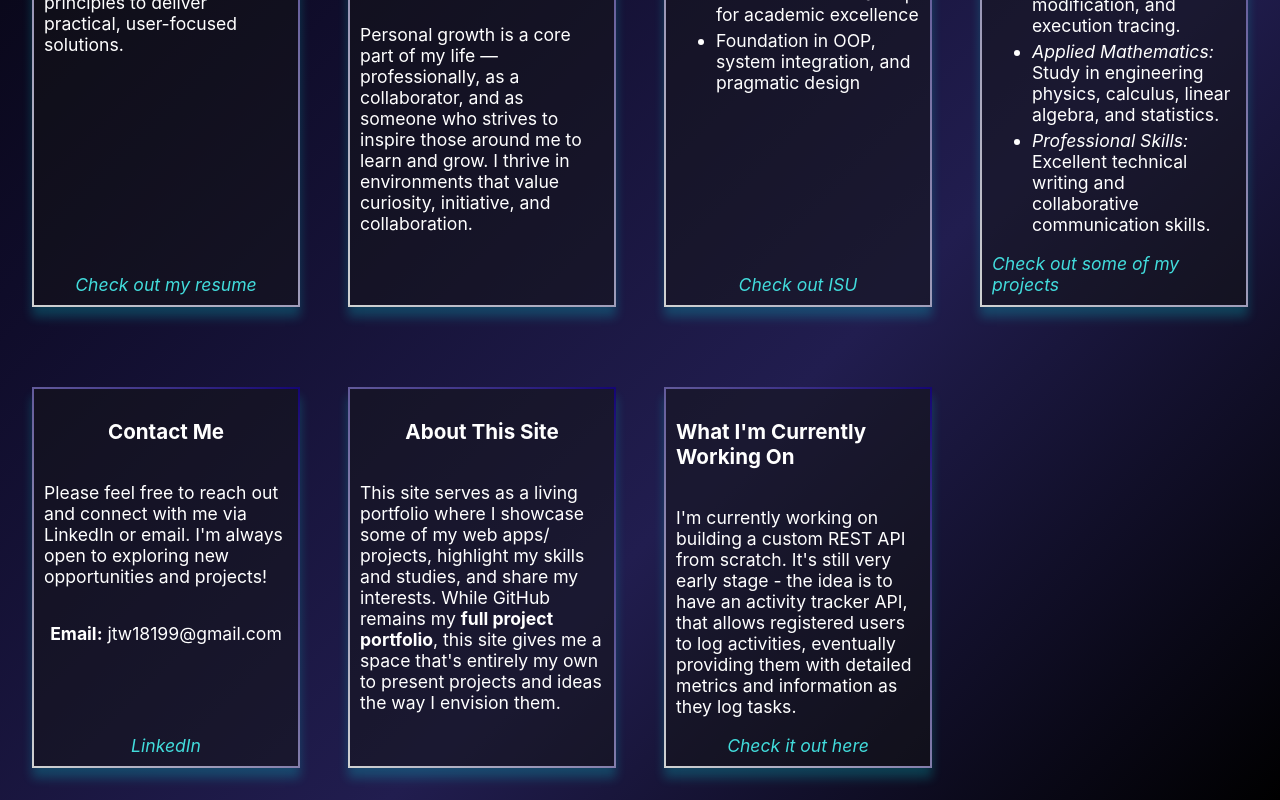
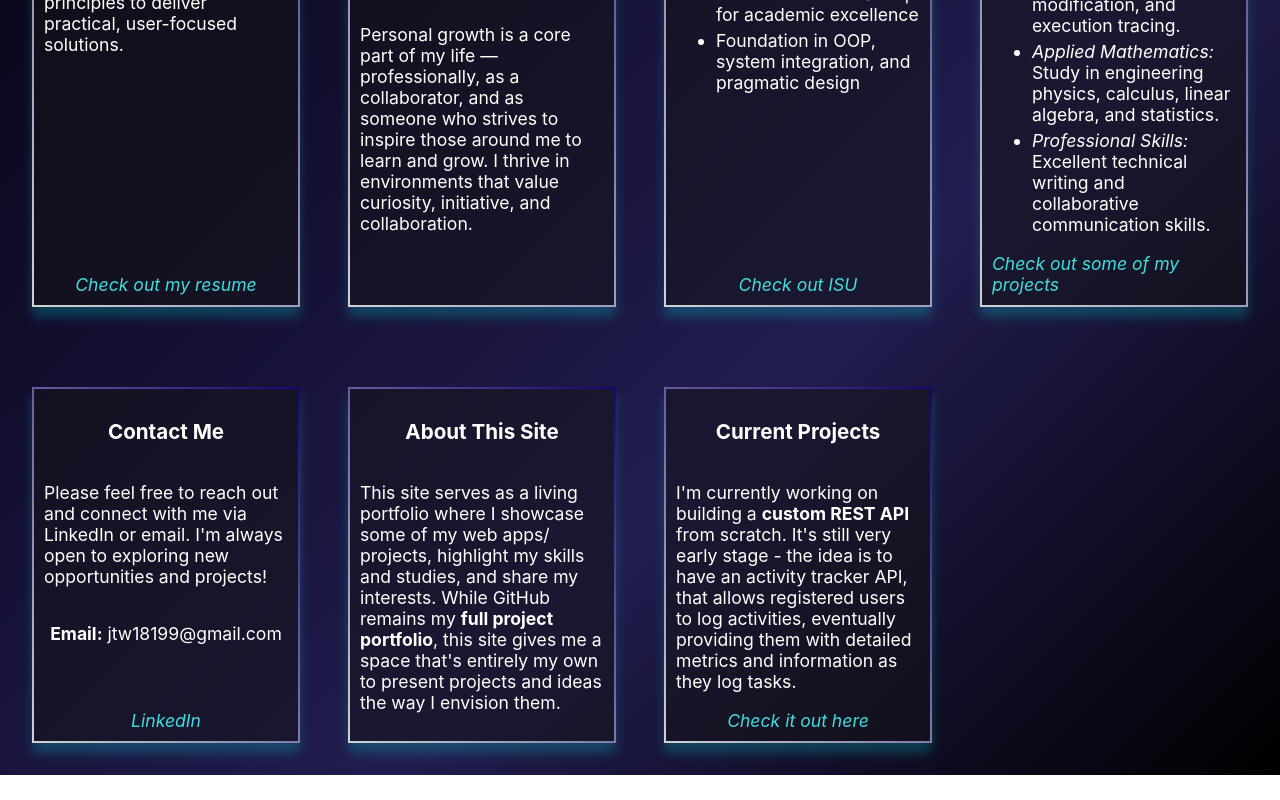
Before and after one commit to Jordan1819/personal_portfolio, a React (Vite) app: page /#/ in a window 1280 px wide. Shown: the part 594-1394 px from the top of the page. After the commit the page ends 1369 px from the top, so only its background shows below. Built offline with nearby package versions, Linux system fonts and the light colour scheme.

Commit message:
Altered styling for homecards

```diff
--- a/src/pages/Home.jsx
+++ b/src/pages/Home.jsx
@@ -101,11 +101,11 @@ export default function Home() {
                     </HomeCard>
 
                     <HomeCard
-                        title="What I'm Currently Working On"
+                        title="Current Projects"
                         link="https://github.com/Jordan1819/PersonalActivityTrackerAPI"
                         linkDescription="Check it out here"
                     >
-                    <p>I'm currently working on building a custom REST API from scratch. It's still very early stage - the idea is to have an activity tracker API, that allows registered users to log activities, eventually providing them with detailed metrics and information as they log tasks.</p>
+                    <p>I'm currently working on building a <b>custom REST API</b> from scratch. It's still very early stage - the idea is to have an activity tracker API, that allows registered users to log activities, eventually providing them with detailed metrics and information as they log tasks.</p>
                     </HomeCard>
 
                 </div>
--- a/styles/homecard.css
+++ b/styles/homecard.css
@@ -36,6 +36,7 @@
 .home-loaded .home-card:nth-child(4) { transition-delay: 0.6s; }
 .home-loaded .home-card:nth-child(5) { transition-delay: 0.75s; }
 .home-loaded .home-card:nth-child(6) { transition-delay: 0.9s; }
+.home-loaded .home-card:nth-child(7) { transition-delay: 1.05s; }
 
 
 
```
